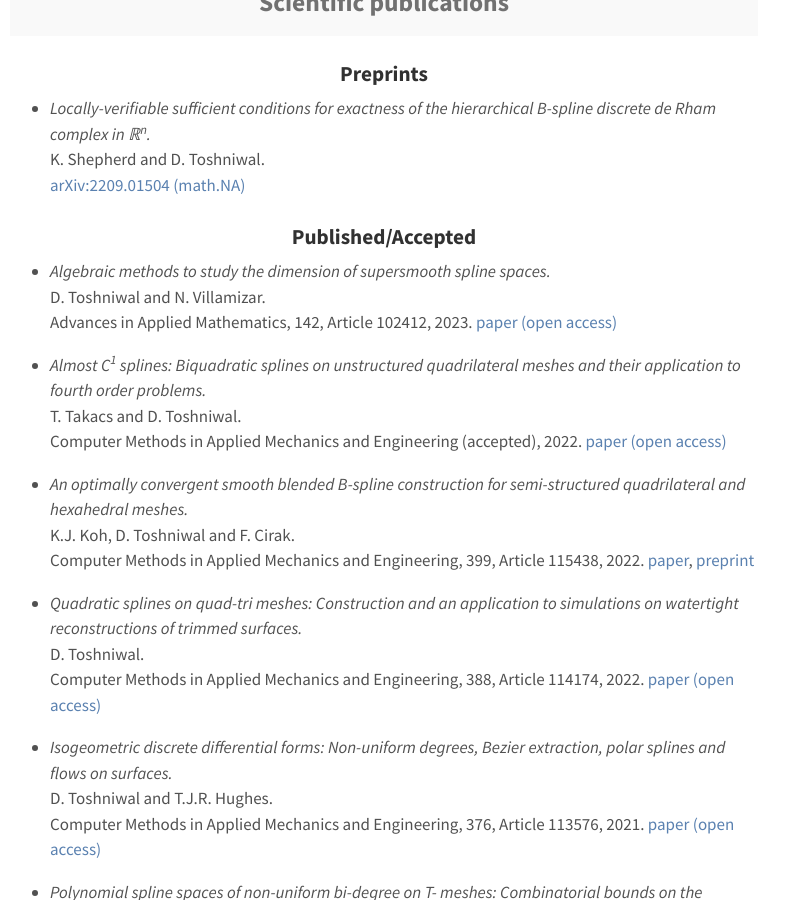
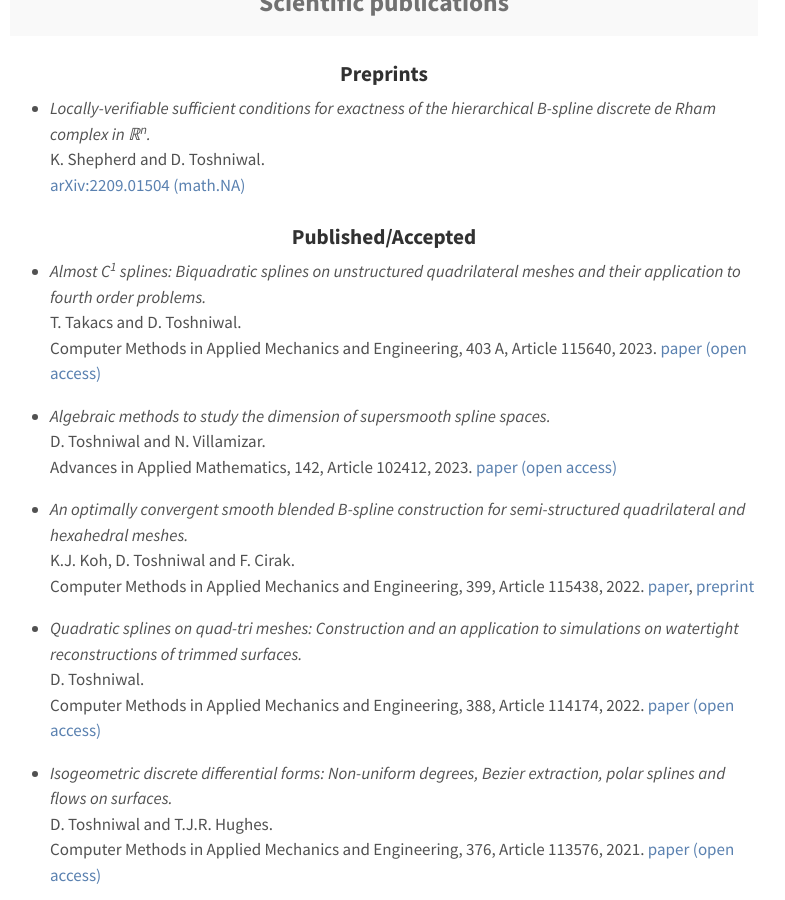
Before and after one commit to dtoshniwal/dtoshniwal.github.io, a Jekyll site: the page built from research.md, in a window 1280 px wide and 900 px high, scrolled down 789 px. Shown: the whole window, without its empty margins (256-1041 px from the left). Built offline with Jekyll 4.4.1, drawn with Linux system fonts in a browser that asks for light colours.

Commit message:
Update publication

```diff
--- a/research.md
+++ b/research.md
@@ -45,19 +45,20 @@ K. Shepherd and D. Toshniwal.
 
 <h3 align="center">Published/Accepted</h3>
 
+* <i>Almost C<sup>1</sup> splines: Biquadratic splines on unstructured quadrilateral meshes and their application to fourth order problems.</i>
+<br>
+T. Takacs and D. Toshniwal.
+<br>
+Computer Methods in Applied Mechanics and Engineering, 403 A, Article 115640, 2023.
+[paper (open access)](https://doi.org/10.1016/j.cma.2022.115640)
+
+
 * <i>Algebraic methods to study the dimension of supersmooth spline spaces.</i>
 <br>
 D. Toshniwal and N. Villamizar.
 <br>
 Advances in Applied Mathematics, 142, Article 102412, 2023.
 [paper (open access)](https://www.sciencedirect.com/science/article/pii/S0196885822000963)
-
-* <i>Almost C<sup>1</sup> splines: Biquadratic splines on unstructured quadrilateral meshes and their application to fourth order problems.</i>
-<br>
-T. Takacs and D. Toshniwal.
-<br>
-Computer Methods in Applied Mechanics and Engineering (accepted), 2022.
-[paper (open access)](https://doi.org/10.1016/j.cma.2022.115640)
 
 * <i>An optimally convergent smooth blended B-spline construction for semi-structured quadrilateral and hexahedral meshes.</i>
 <br>
```
